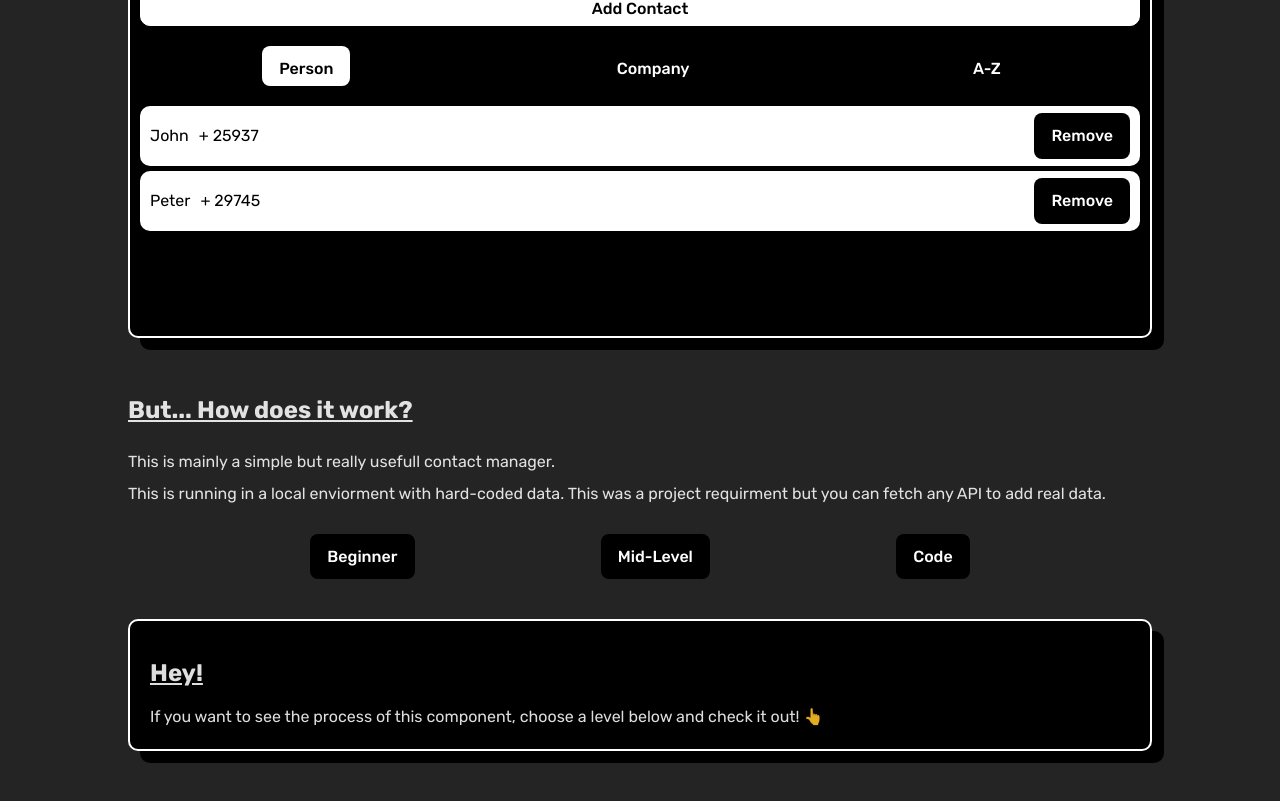
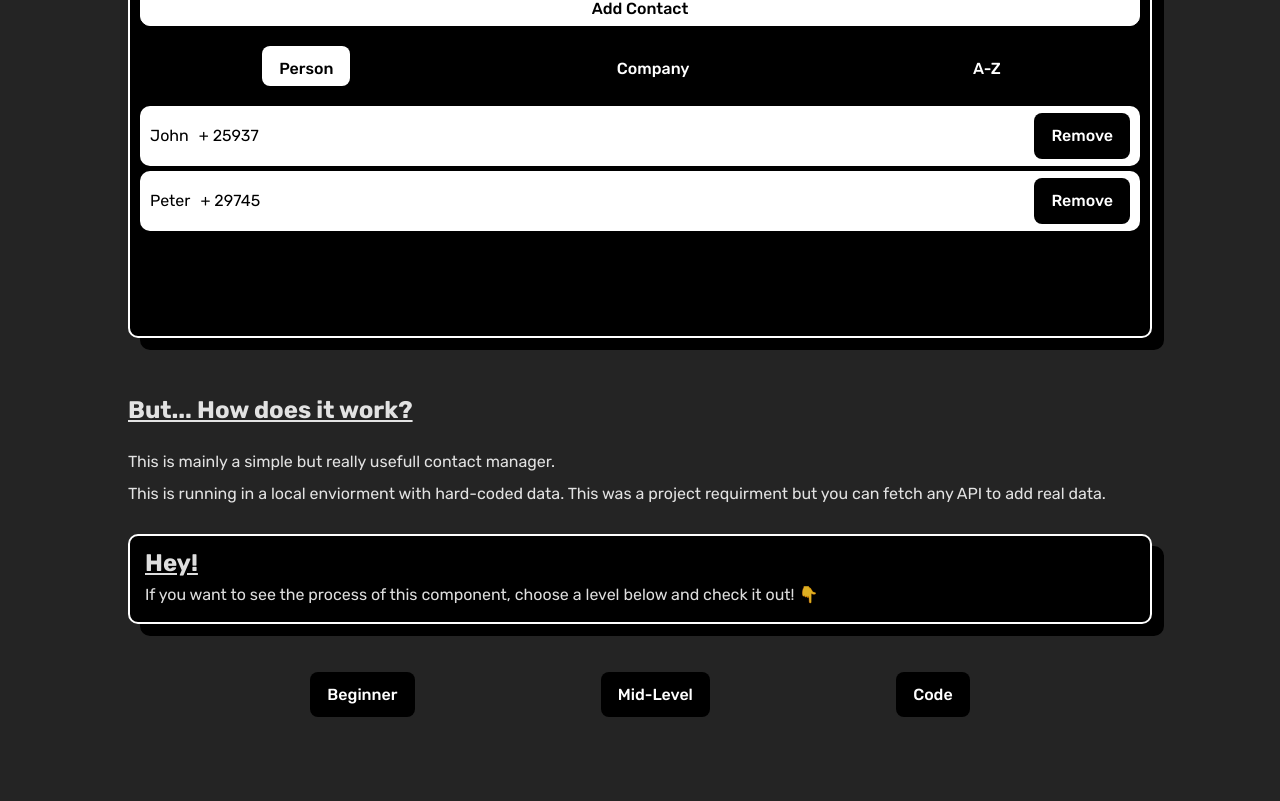
Before and after one commit to kinxori/inxel-test, a React (Vite) app: page / in a window 1280 px wide. Shown: the part 462-1263 px from the top of the page. Built offline with nearby package versions, Linux system fonts and the light colour scheme.

Commit message:
updated content number 58

```diff
--- a/src/App.jsx
+++ b/src/App.jsx
@@ -27,6 +27,28 @@ export default function App() {
           This is running in a local enviorment with hard-coded data. This was a project requirment
           but you can fetch any API to add real data.
         </p>
+        <div
+          className="
+                rounded-[10px]
+                border-[2px]
+                border-white
+                my-5
+                bg-black
+                overflow-hidden
+                drop-shadow-[12px_12px_0px_rgba(0,0,0,1)]
+                box-border
+                p-[15px]
+                flex
+                flex-col
+                gap-2
+                "
+        >
+          <h3 className="text-[24px] underline leading-[24px] font-bold ">Hey!</h3>
+          <p>
+            If you want to see the process of this component, choose a level below and check it out!
+            👇
+          </p>
+        </div>
         <div className="w-[100%] my-5 mx-auto">
           <div className="flex gap-1 justify-evenly ">
             <div>
@@ -45,28 +67,8 @@ export default function App() {
               </button>
             </div>
           </div>
-          <div className="my-5     ">
-            {panel === "" ? (
-              <div
-                className="
-                rounded-[10px]
-                border-[2px]
-                border-white
-                my-10
-                bg-black
-                overflow-hidden
-                drop-shadow-[12px_12px_0px_rgba(0,0,0,1)]
-                box-border
-                p-5
-                "
-              >
-                <h3 className="text-[24px] underline leading-[24px] font-bold my-5  ">Hey!</h3>
-                <p>
-                  If you want to see the process of this component, choose a level below and check
-                  it out! 👆
-                </p>
-              </div>
-            ) : panel === "beginner" ? (
+          <div className="my-5    ">
+            {panel === "beginner" ? (
               <BegginerLevel />
             ) : panel === "mid-level" ? (
               <div> Intermediate </div>
```
